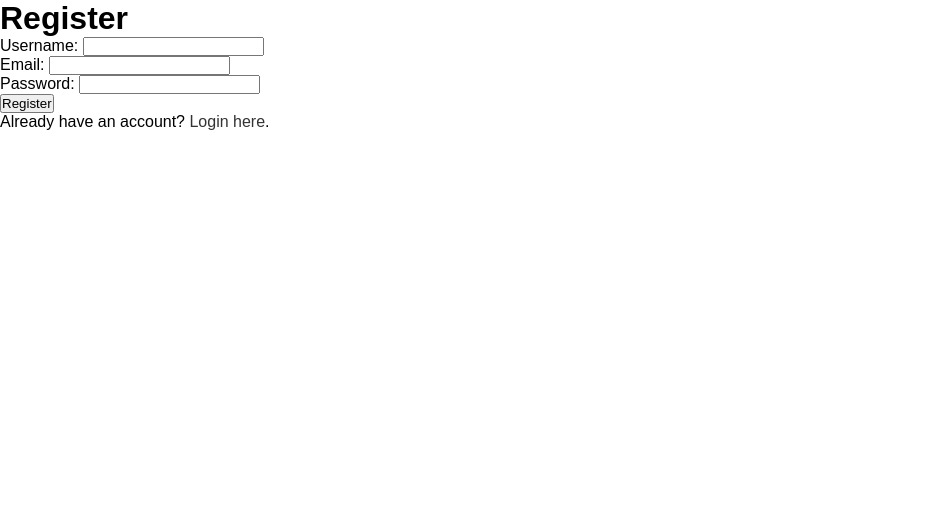
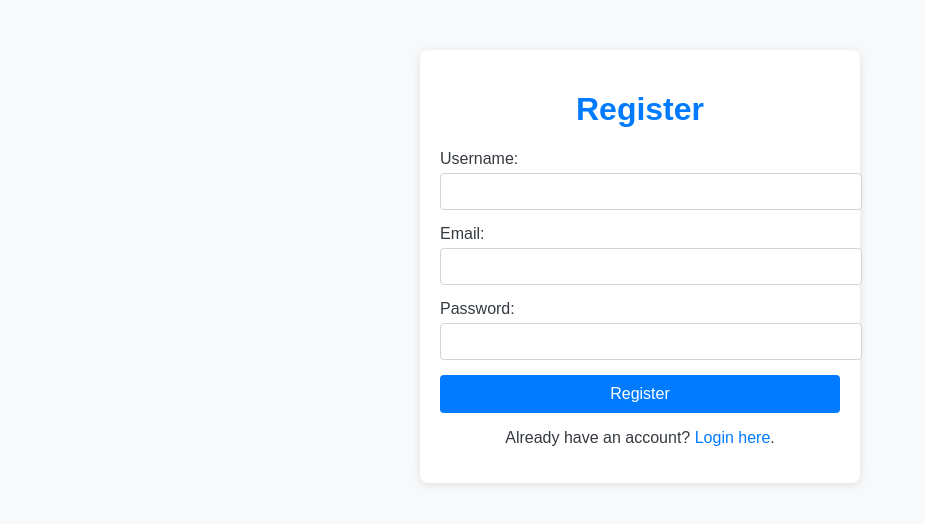
Before and after one commit to ThatGuyJustin/MunchMunch, a PHP site: page /register.php in a window 1280 px wide. Shown: the top 524 px of the page, without its empty margins (0-925 px from the left). Run offline with PHP 8.4, Linux system fonts and the light colour scheme; some web fonts are replaced.

Commit message:
Add files via upload
I included the css style within the file, but you can change it to use the css style file already in the repository so that the pages have the same feel, I just did it this way so that I could see the changes on my end because I do not have access to my laptop at the moment.

```diff
--- a/web/html/register.php
+++ b/web/html/register.php
@@ -12,7 +12,7 @@ if ($_SERVER['REQUEST_METHOD'] === 'POST') {
 
     // Prepare data for API request
     $data = [
-        'username' => $username,
+        'login' => $username,
         'email' => $email,
         'password' => $password,
     ];
@@ -53,10 +53,95 @@ if ($_SERVER['REQUEST_METHOD'] === 'POST') {
 <html lang="en">
 <head>
     <meta charset="UTF-8">
+    <meta name="viewport" content="width=device-width, initial-scale=1.0">
     <title>Register - FoodTinder</title>
-    <link rel="stylesheet" href="css/styles.css">
+    <style>
+        body {
+            font-family: Arial, sans-serif;
+            background-color: #f8f9fa;
+            color: #343a40;
+            margin: 0;
+            padding: 0;
+        }
+
+        .container {
+            max-width: 400px;
+            margin: 50px auto;
+            padding: 20px;
+            background-color: #ffffff;
+            border-radius: 8px;
+            box-shadow: 0 2px 10px rgba(0, 0, 0, 0.1);
+        }
+
+        h1 {
+            text-align: center;
+            color: #007bff;
+        }
+
+        .form-group {
+            margin-bottom: 15px;
+        }
+
+        label {
+            display: block;
+            margin-bottom: 5px;
+        }
+
+        input[type="text"],
+        input[type="email"],
+        input[type="password"] {
+            width: 100%;
+            padding: 10px;
+            border: 1px solid #ced4da;
+            border-radius: 4px;
+            transition: border-color 0.3s;
+        }
+
+        input[type="text"]:focus,
+        input[type="email"]:focus,
+        input[type="password"]:focus {
+            border-color: #007bff;
+            outline: none;
+        }
+
+        .btn {
+            width: 100%;
+            padding: 10px;
+            background-color: #007bff;
+            border: none;
+            border-radius: 4px;
+            color: #ffffff;
+            font-size: 16px;
+            cursor: pointer;
+            transition: background-color 0.3s;
+        }
+
+        .btn:hover {
+            background-color: #0056b3;
+        }
+
+        .error {
+            color: #dc3545;
+            text-align: center;
+            margin-bottom: 20px;
+        }
+
+        p {
+            text-align: center;
+        }
+
+        a {
+            color: #007bff;
+            text-decoration: none;
+        }
+
+        a:hover {
+            text-decoration: underline;
+        }
+    </style>
 </head>
 <body>
+    <div class="container">
         <h1>Register</h1>
 
         <?php if (!empty($error_message)): ?>
@@ -64,18 +149,25 @@ if ($_SERVER['REQUEST_METHOD'] === 'POST') {
         <?php endif; ?>
 
         <form action="register.php" method="post">
+            <div class="form-group">
                 <label for="username">Username:</label>
-        <input type="text" name="username" id="username" required><br>
+                <input type="text" name="username" id="username" required>
+            </div>
 
+            <div class="form-group">
                 <label for="email">Email:</label>
-        <input type="email" name="email" id="email" required><br>
+                <input type="email" name="email" id="email" required>
+            </div>
 
+            <div class="form-group">
                 <label for="password">Password:</label>
-        <input type="password" name="password" id="password" required><br>
+                <input type="password" name="password" id="password" required>
+            </div>
 
-        <input type="submit" value="Register">
+            <input type="submit" class="btn" value="Register">
         </form>
 
         <p>Already have an account? <a href="login.php">Login here</a>.</p>
+    </div>
 </body>
 </html>
```
Lines whose indentation alone changed are shown as unchanged.
